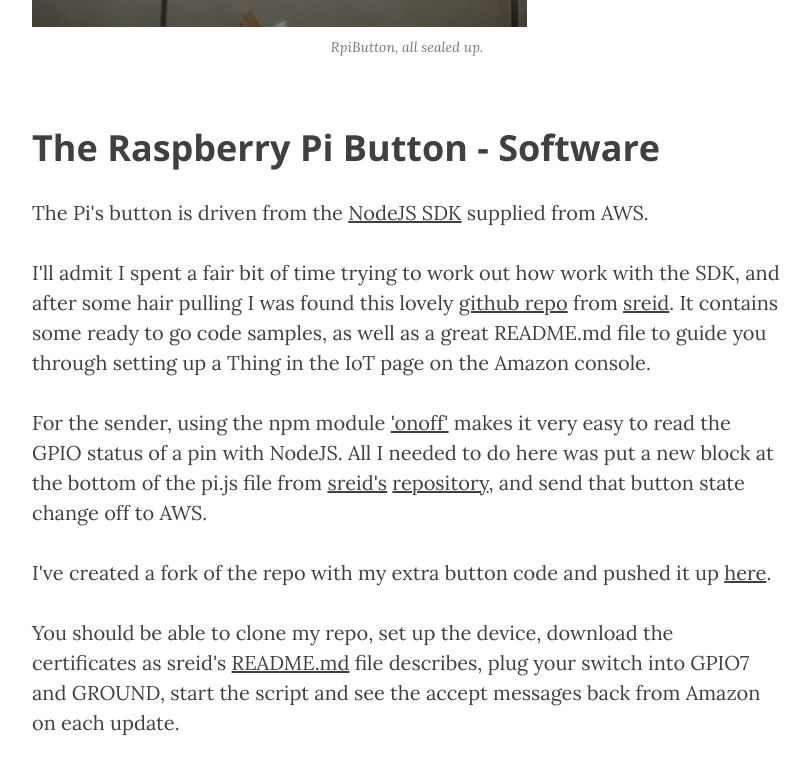
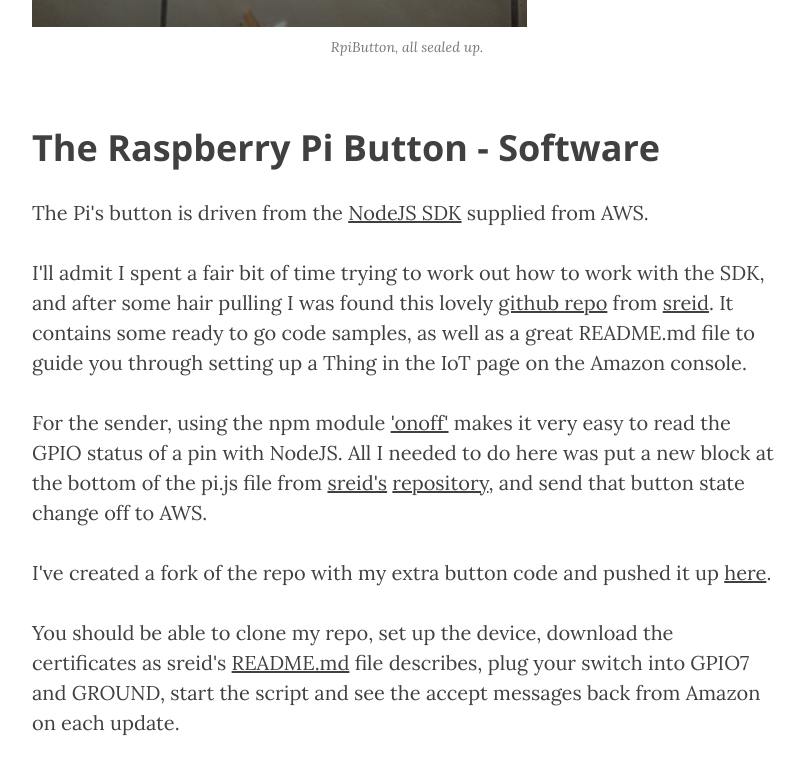
Before and after one commit to dddanmar/dddanmar.github.io, a Jekyll site: the page built from _posts/2015-10-16-aws-iot.markdown, in a window 1280 px wide and 900 px high, scrolled down 3532 px, cut to the strip 0-764 px from the top of the window. Shown: the whole strip, without its empty margins (233-1044 px from the left). Built offline with Jekyll 4.4.1, drawn with Linux system fonts in a browser that asks for light colours; nearby versions of some CDN libraries.

Commit message:
Ergo I'm stupid

```diff
--- a/_posts/2015-10-16-aws-iot.markdown
+++ b/_posts/2015-10-16-aws-iot.markdown
@@ -47,7 +47,7 @@
 <h2 class="section-heading">The Raspberry Pi Button - Software</h2>
 <p>The Pi's button is driven from the <a href="https://github.com/aws/aws-iot-device-sdk-js">NodeJS SDK</a> supplied from AWS.</p>
 
-<p>I'll admit I spent a fair bit of time trying to work out how work with the SDK, and after some hair pulling I was found this lovely <a href="https://github.com/sreid/aws-iot-raspberry-pi-how-to">github repo</a> from <a href="https://github.com/sreid/">sreid</a>. It contains some ready to go code samples, as well as a great README.md file to guide you through setting up a Thing in the IoT page on the Amazon console.</p>
+<p>I'll admit I spent a fair bit of time trying to work out how to work with the SDK, and after some hair pulling I was found this lovely <a href="https://github.com/sreid/aws-iot-raspberry-pi-how-to">github repo</a> from <a href="https://github.com/sreid/">sreid</a>. It contains some ready to go code samples, as well as a great README.md file to guide you through setting up a Thing in the IoT page on the Amazon console.</p>
 
 <p>For the sender, using the npm module <a href="https://www.npmjs.com/package/onoff">'onoff'</a> makes it very easy to read the GPIO status of a pin with NodeJS. All I needed to do here was put a new block at the bottom of the pi.js file from <a href="https://github.com/sreid">sreid's</a> <a href="https://github.com/sreid/aws-iot-raspberry-pi-how-to">repository</a>, and send that button state change off to AWS.</p>
 
```
